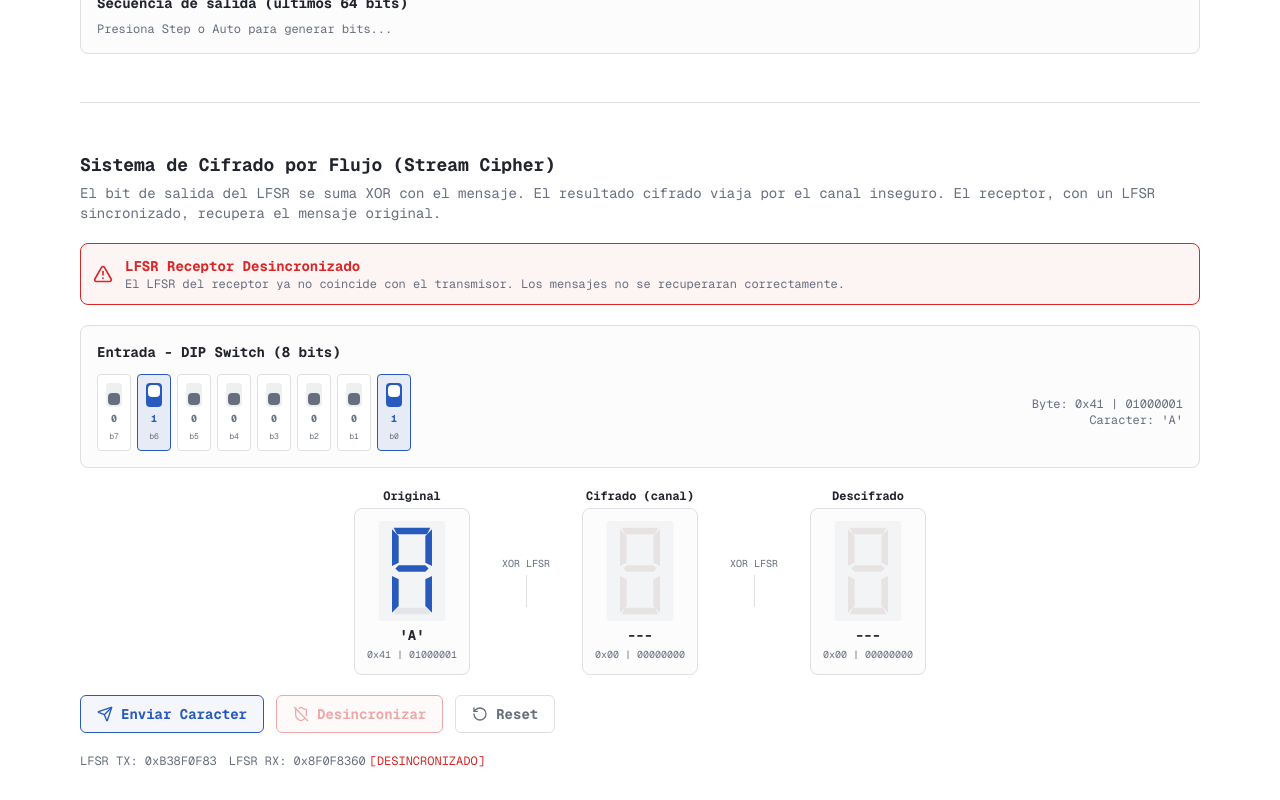
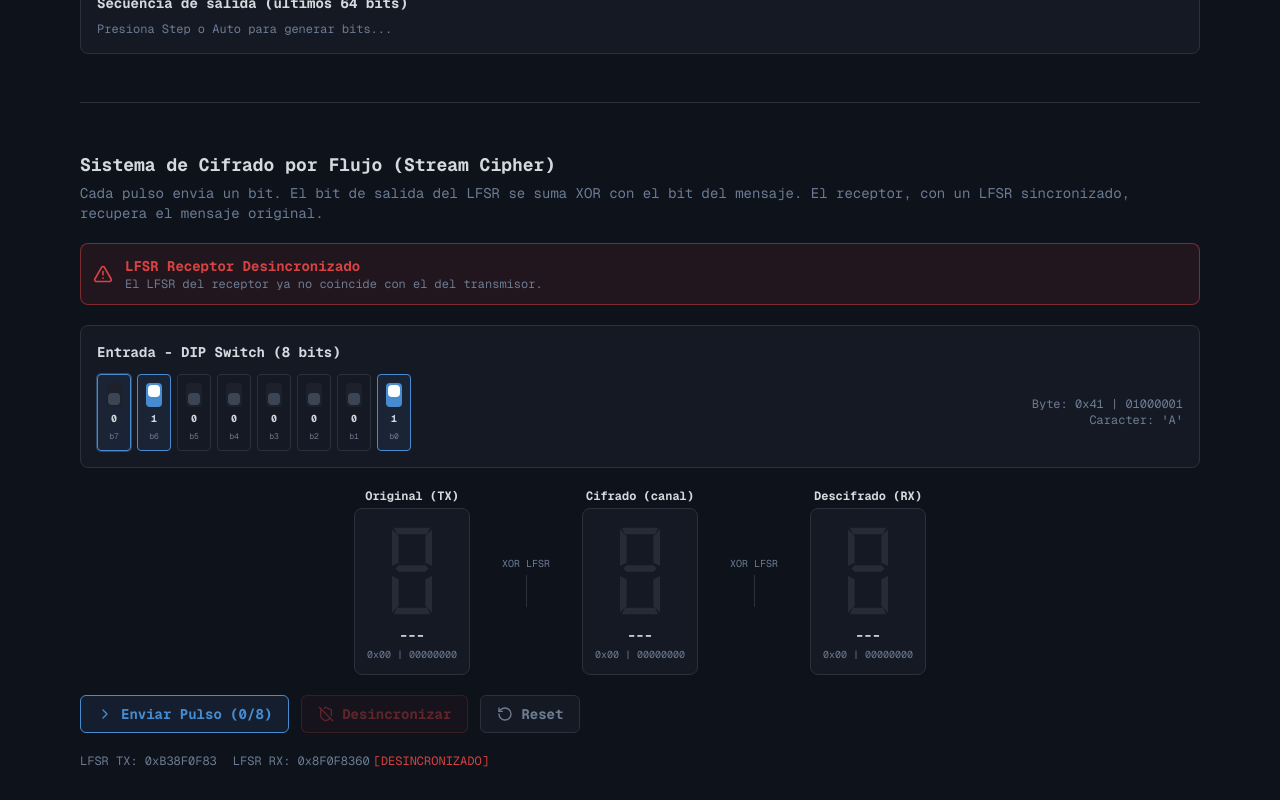
Before and after one commit to SpendIce/v0-hardware-encryption-simulation, a Next.js app: page / in a window 1280 px wide. Both pictures are taken after a click on the button "Desincronizar". Shown: the part 592-1392 px from the top of the page. Built offline with nearby package versions, Linux system fonts and the light colour scheme.

Commit message:
feat: implement dark mode and refactor encryption system\n\nSwitch to dark palette, update LFSR visualizer, and rewrite encryption for pulse-by-pulse processing

```diff
--- a/app/globals.css
+++ b/app/globals.css
@@ -10,35 +10,35 @@
 
 @layer base {
   :root {
-    --background: 0 0% 100%;
-    --foreground: 220 15% 15%;
-    --card: 0 0% 99%;
-    --card-foreground: 220 15% 15%;
-    --popover: 0 0% 100%;
-    --popover-foreground: 220 15% 15%;
-    --primary: 220 65% 45%;
+    --background: 222 30% 8%;
+    --foreground: 210 15% 85%;
+    --card: 222 25% 11%;
+    --card-foreground: 210 15% 85%;
+    --popover: 222 25% 11%;
+    --popover-foreground: 210 15% 85%;
+    --primary: 210 60% 55%;
     --primary-foreground: 0 0% 100%;
-    --secondary: 220 10% 95%;
-    --secondary-foreground: 220 15% 25%;
-    --muted: 220 10% 94%;
-    --muted-foreground: 220 10% 45%;
-    --accent: 220 10% 92%;
-    --accent-foreground: 220 15% 15%;
-    --destructive: 0 70% 50%;
+    --secondary: 222 20% 16%;
+    --secondary-foreground: 210 15% 75%;
+    --muted: 222 20% 14%;
+    --muted-foreground: 215 15% 50%;
+    --accent: 222 20% 18%;
+    --accent-foreground: 210 15% 85%;
+    --destructive: 0 65% 55%;
     --destructive-foreground: 0 0% 100%;
-    --border: 220 10% 88%;
-    --input: 220 10% 88%;
-    --ring: 220 65% 45%;
-    --chart-1: 220 65% 45%;
-    --chart-2: 160 50% 40%;
-    --chart-3: 45 80% 50%;
-    --chart-4: 0 70% 50%;
-    --chart-5: 270 50% 50%;
+    --border: 222 15% 20%;
+    --input: 222 15% 20%;
+    --ring: 210 60% 55%;
+    --chart-1: 210 60% 55%;
+    --chart-2: 160 45% 45%;
+    --chart-3: 40 75% 55%;
+    --chart-4: 0 65% 55%;
+    --chart-5: 270 45% 55%;
     --radius: 0.5rem;
-    --bit-on: 220 65% 45%;
-    --bit-tap: 25 85% 55%;
-    --encrypt-color: 0 70% 50%;
-    --decrypt-color: 160 50% 40%;
+    --bit-on: 210 60% 55%;
+    --bit-tap: 30 80% 55%;
+    --encrypt-color: 0 65% 55%;
+    --decrypt-color: 160 45% 45%;
   }
 }
 
--- a/app/layout.tsx
+++ b/app/layout.tsx
@@ -19,7 +19,7 @@ export const metadata: Metadata = {
 }
 
 export const viewport: Viewport = {
-  themeColor: '#0a1628',
+  themeColor: '#111827',
 }
 
 export default function RootLayout({
--- a/components/encryption-system.tsx
+++ b/components/encryption-system.tsx
@@ -1,8 +1,8 @@
 "use client";
 
-import { useState, useCallback, useRef, useEffect } from "react";
+import { useState, useCallback } from "react";
 import {
-  Send,
+  ChevronRight,
   ShieldOff,
   RotateCcw,
   AlertTriangle,
@@ -11,46 +11,59 @@ import SevenSegmentDisplay from "./seven-segment-display";
 import { lfsrStep } from "@/hooks/use-lfsr";
 
 /**
- * Encryption / Decryption System (inline, no tabs)
+ * Encryption / Decryption System -- pulse-by-pulse
  *
- * TX: message_bit XOR lfsr_output = encrypted_bit
- * RX: encrypted_bit XOR lfsr_output = decrypted_bit
+ * The user configures 8 DIP switches (the byte to send).
+ * Each press of "Enviar Pulso" sends exactly ONE bit:
+ *   TX side: message_bit XOR lfsr_tx_output = encrypted_bit
+ *   RX side: encrypted_bit XOR lfsr_rx_output = decrypted_bit
  *
- * The LFSR output bit that feeds the XOR also drives each clock.
- * All three displays (original, encrypted, decrypted) update simultaneously.
+ * The three 7-segment displays update simultaneously as bits arrive.
+ * After 8 pulses a full byte has been sent and the displays show the result.
  */
 
 const DEFAULT_SEED = 0b10110011100011110000111110000011;
 
-interface SimulationStep {
+interface PulseRecord {
   bitIndex: number;
   messageBit: number;
-  lfsrBit: number;
+  lfsrTxBit: number;
   encryptedBit: number;
   lfsrRxBit: number;
   decryptedBit: number;
 }
 
 export default function EncryptionSystem() {
-  const [switches, setSwitches] = useState<number[]>([0, 1, 0, 0, 0, 0, 0, 1]); // 'A' = 0x41
+  // DIP switch input
+  const [switches, setSwitches] = useState<number[]>([0, 1, 0, 0, 0, 0, 0, 1]); // 'A'
+
+  // LFSR states
   const [lfsrTx, setLfsrTx] = useState(DEFAULT_SEED >>> 0);
   const [lfsrRx, setLfsrRx] = useState(DEFAULT_SEED >>> 0);
-  const [isSimulating, setIsSimulating] = useState(false);
-  const [steps, setSteps] = useState<SimulationStep[]>([]);
-  const [currentStep, setCurrentStep] = useState(-1);
+
+  // Current byte being built up pulse by pulse
+  const [bitCursor, setBitCursor] = useState(0); // 0..7 which bit we send next
+  const [originalByte, setOriginalByte] = useState(0);
   const [encryptedByte, setEncryptedByte] = useState(0);
   const [decryptedByte, setDecryptedByte] = useState(0);
+
+  // History
+  const [pulses, setPulses] = useState<PulseRecord[]>([]);
+
+  // Sync state
   const [isSynced, setIsSynced] = useState(true);
   const [desyncWarning, setDesyncWarning] = useState(false);
-  const intervalRef = useRef<ReturnType<typeof setInterval> | null>(null);
 
+  // Derived: the full byte from switches (for display)
   const messageByte = switches.reduce(
     (acc, bit, i) => acc | (bit << (7 - i)),
     0
   );
 
+  const byteComplete = bitCursor >= 8;
+
   const toggleSwitch = (index: number) => {
-    if (isSimulating) return;
+    if (byteComplete) return;
     setSwitches((prev) => {
       const next = [...prev];
       next[index] = next[index] ? 0 : 1;
@@ -58,122 +71,104 @@ export default function EncryptionSystem() {
     });
   };
 
-  const handleSend = useCallback(() => {
-    if (isSimulating) return;
-    setIsSimulating(true);
-    setSteps([]);
-    setCurrentStep(-1);
-    setEncryptedByte(0);
-    setDecryptedByte(0);
+  /** Send one pulse = one bit through the cipher */
+  const handlePulse = useCallback(() => {
+    if (bitCursor >= 8) return;
 
-    let txState = lfsrTx;
-    let rxState = lfsrRx;
-    const allSteps: SimulationStep[] = [];
+    const messageBit = switches[bitCursor];
 
-    for (let i = 0; i < 8; i++) {
-      const messageBit = switches[i];
-      const txResult = lfsrStep(txState);
-      const lfsrBit = txResult.outputBit;
-      txState = txResult.newState;
+    // TX side
+    const txResult = lfsrStep(lfsrTx);
+    const lfsrTxBit = txResult.outputBit;
+    const encryptedBit = messageBit ^ lfsrTxBit;
+    setLfsrTx(txResult.newState);
 
-      const encryptedBit = messageBit ^ lfsrBit;
+    // RX side
+    const rxResult = lfsrStep(lfsrRx);
+    const lfsrRxBit = rxResult.outputBit;
+    const decryptedBit = encryptedBit ^ lfsrRxBit;
+    setLfsrRx(rxResult.newState);
 
-      const rxResult = lfsrStep(rxState);
-      const lfsrRxBit = rxResult.outputBit;
-      rxState = rxResult.newState;
+    // Build up bytes bit by bit (MSB first: bit 0 of switches = bit 7 of byte)
+    const shift = 7 - bitCursor;
+    setOriginalByte((prev) => prev | (messageBit << shift));
+    setEncryptedByte((prev) => prev | (encryptedBit << shift));
+    setDecryptedByte((prev) => prev | (decryptedBit << shift));
 
-      const decryptedBit = encryptedBit ^ lfsrRxBit;
-
-      allSteps.push({
-        bitIndex: i,
+    setPulses((prev) => [
+      ...prev,
+      {
+        bitIndex: bitCursor,
         messageBit,
-        lfsrBit,
+        lfsrTxBit,
         encryptedBit,
         lfsrRxBit,
         decryptedBit,
-      });
-    }
+      },
+    ]);
 
-    setLfsrTx(txState);
-    setLfsrRx(rxState);
+    setBitCursor((prev) => prev + 1);
+  }, [bitCursor, switches, lfsrTx, lfsrRx]);
 
-    let stepIdx = 0;
-    setSteps(allSteps);
+  /** Reset the current byte (keeps LFSR state for next byte) */
+  const handleNextByte = useCallback(() => {
+    setBitCursor(0);
+    setOriginalByte(0);
+    setEncryptedByte(0);
+    setDecryptedByte(0);
+    setPulses([]);
+  }, []);
 
-    intervalRef.current = setInterval(() => {
-      if (stepIdx < 8) {
-        setCurrentStep(stepIdx);
-        setEncryptedByte(
-          (prev) => prev | (allSteps[stepIdx].encryptedBit << (7 - stepIdx))
-        );
-        setDecryptedByte(
-          (prev) => prev | (allSteps[stepIdx].decryptedBit << (7 - stepIdx))
-        );
-        stepIdx++;
-      } else {
-        if (intervalRef.current) clearInterval(intervalRef.current);
-        setIsSimulating(false);
-      }
-    }, 400);
-  }, [isSimulating, lfsrTx, lfsrRx, switches]);
+  /** Full reset */
+  const handleReset = useCallback(() => {
+    setLfsrTx(DEFAULT_SEED >>> 0);
+    setLfsrRx(DEFAULT_SEED >>> 0);
+    setBitCursor(0);
+    setOriginalByte(0);
+    setEncryptedByte(0);
+    setDecryptedByte(0);
+    setPulses([]);
+    setIsSynced(true);
+    setDesyncWarning(false);
+    setSwitches([0, 1, 0, 0, 0, 0, 0, 1]);
+  }, []);
 
+  /** Desync the RX LFSR */
   const handleDesync = useCallback(() => {
-    if (isSimulating) return;
     let rxState = lfsrRx;
-    const extraSteps = 3 + Math.floor(Math.random() * 8);
-    for (let i = 0; i < extraSteps; i++) {
+    const extra = 3 + Math.floor(Math.random() * 8);
+    for (let i = 0; i < extra; i++) {
       rxState = lfsrStep(rxState).newState;
     }
     setLfsrRx(rxState);
     setIsSynced(false);
     setDesyncWarning(true);
-  }, [isSimulating, lfsrRx]);
-
-  const handleReset = useCallback(() => {
-    if (intervalRef.current) clearInterval(intervalRef.current);
-    setLfsrTx(DEFAULT_SEED >>> 0);
-    setLfsrRx(DEFAULT_SEED >>> 0);
-    setSteps([]);
-    setCurrentStep(-1);
-    setEncryptedByte(0);
-    setDecryptedByte(0);
-    setIsSimulating(false);
-    setIsSynced(true);
-    setDesyncWarning(false);
-    setSwitches([0, 1, 0, 0, 0, 0, 0, 1]);
-  }, []);
-
-  useEffect(() => {
-    return () => {
-      if (intervalRef.current) clearInterval(intervalRef.current);
-    };
-  }, []);
+  }, [lfsrRx]);
 
   return (
     <section className="flex flex-col gap-5">
-      {/* Section header */}
+      {/* Header */}
       <div>
         <h2 className="text-lg font-bold text-foreground">
           Sistema de Cifrado por Flujo (Stream Cipher)
         </h2>
         <p className="text-sm text-muted-foreground mt-1">
-          El bit de salida del LFSR se suma XOR con el mensaje. El resultado
-          cifrado viaja por el canal inseguro. El receptor, con un LFSR
-          sincronizado, recupera el mensaje original.
+          Cada pulso envia un bit. El bit de salida del LFSR se suma XOR con el
+          bit del mensaje. El receptor, con un LFSR sincronizado, recupera el
+          mensaje original.
         </p>
       </div>
 
       {/* Desync warning */}
       {desyncWarning && (
-        <div className="rounded-lg border border-destructive bg-destructive/5 p-3 flex items-center gap-3">
+        <div className="rounded-lg border border-destructive/50 bg-destructive/10 p-3 flex items-center gap-3">
           <AlertTriangle className="h-5 w-5 text-destructive shrink-0" />
           <div>
             <p className="text-sm font-bold text-destructive">
               LFSR Receptor Desincronizado
             </p>
             <p className="text-xs text-muted-foreground">
-              El LFSR del receptor ya no coincide con el transmisor. Los
-              mensajes no se recuperaran correctamente.
+              El LFSR del receptor ya no coincide con el del transmisor.
             </p>
           </div>
         </div>
@@ -183,22 +178,34 @@ export default function EncryptionSystem() {
       <div className="rounded-lg border border-border bg-card p-4">
         <h3 className="text-sm font-bold text-foreground mb-3">
           Entrada - DIP Switch (8 bits)
+          {bitCursor > 0 && !byteComplete && (
+            <span className="ml-2 text-xs font-normal text-muted-foreground">
+              (bloqueado - byte en curso, bit {bitCursor}/8)
+            </span>
+          )}
         </h3>
         <div className="flex flex-col items-center gap-4 lg:flex-row lg:justify-between">
           <div className="flex gap-1.5">
-            {switches.map((bit, i) => (
+            {switches.map((bit, i) => {
+              const isSent = i < bitCursor;
+              const isCurrent = i === bitCursor && !byteComplete;
+              return (
                 <button
                   key={i}
                   onClick={() => toggleSwitch(i)}
-                disabled={isSimulating}
+                  disabled={bitCursor > 0}
                   className={`
                     flex flex-col items-center gap-1 rounded border px-2 py-2
                     transition-colors cursor-pointer
-                  disabled:cursor-not-allowed disabled:opacity-60
+                    disabled:cursor-not-allowed
                     ${
-                    bit
+                      isSent
+                        ? "border-primary/30 bg-primary/5 opacity-50"
+                        : isCurrent
+                        ? "border-primary bg-primary/10 ring-1 ring-primary/40"
+                        : bit
                         ? "border-primary bg-primary/10 text-primary"
-                      : "border-border bg-background text-muted-foreground"
+                        : "border-border bg-card text-muted-foreground"
                     }
                   `}
                   aria-label={`Switch bit ${7 - i}: ${bit}`}
@@ -212,18 +219,22 @@ export default function EncryptionSystem() {
                       className={`w-3 h-3 rounded-sm transition-all ${
                         bit
                           ? "bg-primary-foreground mb-auto mt-0.5"
-                        : "bg-muted-foreground mt-auto mb-0.5"
+                          : "bg-muted-foreground/40 mt-auto mb-0.5"
                       }`}
                     />
                   </div>
-                <span className="text-[10px] font-mono font-bold">{bit}</span>
-                <span className="text-[8px] text-muted-foreground">b{7 - i}</span>
+                  <span className="text-[10px] font-mono font-bold text-foreground">{bit}</span>
+                  <span className="text-[8px] text-muted-foreground">
+                    b{7 - i}
+                  </span>
                 </button>
-            ))}
+              );
+            })}
           </div>
           <div className="text-xs text-muted-foreground text-center lg:text-right">
             <div>
-              Byte: 0x{messageByte.toString(16).toUpperCase().padStart(2, "0")} |{" "}
+              Byte: 0x
+              {messageByte.toString(16).toUpperCase().padStart(2, "0")} |{" "}
               {messageByte.toString(2).padStart(8, "0")}
             </div>
             <div>
@@ -238,8 +249,8 @@ export default function EncryptionSystem() {
       {/* Three displays side by side */}
       <div className="flex flex-col items-center gap-4 sm:flex-row sm:justify-center sm:gap-8">
         <SevenSegmentDisplay
-          value={messageByte}
-          label="Original"
+          value={originalByte}
+          label="Original (TX)"
           color="blue"
         />
         <div className="flex flex-col items-center gap-1">
@@ -257,21 +268,21 @@ export default function EncryptionSystem() {
         </div>
         <SevenSegmentDisplay
           value={decryptedByte}
-          label="Descifrado"
+          label="Descifrado (RX)"
           color={isSynced ? "green" : "red"}
         />
       </div>
 
       {/* Bit-by-bit progress table */}
-      {steps.length > 0 && (
+      {pulses.length > 0 && (
         <div className="rounded-lg border border-border bg-card p-4 overflow-x-auto">
           <h3 className="text-sm font-bold text-foreground mb-3">
-            Progreso bit a bit
+            Progreso bit a bit ({bitCursor}/8)
           </h3>
           <table className="w-full text-center font-mono text-xs">
             <thead>
               <tr className="border-b border-border">
-                <th className="py-1.5 px-2 text-muted-foreground">Bit</th>
+                <th className="py-1.5 px-2 text-muted-foreground">Pulso</th>
                 <th className="py-1.5 px-2 text-foreground">MSG</th>
                 <th className="py-1.5 px-2 text-primary">LFSR TX</th>
                 <th className="py-1.5 px-2 text-destructive">Cifrado</th>
@@ -281,22 +292,28 @@ export default function EncryptionSystem() {
               </tr>
             </thead>
             <tbody>
-              {steps.map((s, i) => (
+              {pulses.map((p, i) => (
                 <tr
                   key={i}
-                  className={`border-b border-border/50 transition-opacity ${
-                    i <= currentStep ? "opacity-100" : "opacity-20"
-                  } ${i === currentStep ? "bg-primary/5" : ""}`}
+                  className={`border-b border-border/50 ${
+                    i === pulses.length - 1 ? "bg-primary/5" : ""
+                  }`}
                 >
-                  <td className="py-1 px-2 text-muted-foreground">b{7 - i}</td>
-                  <td className="py-1 px-2">{s.messageBit}</td>
-                  <td className="py-1 px-2 text-primary">{s.lfsrBit}</td>
-                  <td className="py-1 px-2 text-destructive">{s.encryptedBit}</td>
-                  <td className="py-1 px-2 text-primary">{s.lfsrRxBit}</td>
-                  <td className="py-1 px-2">{s.decryptedBit}</td>
+                  <td className="py-1 px-2 text-muted-foreground">
+                    b{7 - p.bitIndex}
+                  </td>
+                  <td className="py-1 px-2 text-foreground">{p.messageBit}</td>
+                  <td className="py-1 px-2 text-primary">{p.lfsrTxBit}</td>
+                  <td className="py-1 px-2 text-destructive">
+                    {p.encryptedBit}
+                  </td>
+                  <td className="py-1 px-2 text-primary">{p.lfsrRxBit}</td>
+                  <td className="py-1 px-2 text-foreground">
+                    {p.decryptedBit}
+                  </td>
                   <td className="py-1 px-2">
-                    {s.messageBit === s.decryptedBit ? (
-                      <span className="text-green-600">OK</span>
+                    {p.messageBit === p.decryptedBit ? (
+                      <span className="text-green-400">OK</span>
                     ) : (
                       <span className="text-destructive">ERR</span>
                     )}
@@ -311,24 +328,32 @@ export default function EncryptionSystem() {
       {/* Controls */}
       <div className="flex flex-wrap items-center gap-3">
         <button
-          onClick={handleSend}
-          disabled={isSimulating}
-          className="flex items-center gap-2 rounded-md border border-primary bg-primary/5 px-4 py-2 text-sm font-bold text-primary transition-colors hover:bg-primary/10 disabled:opacity-40 disabled:cursor-not-allowed"
+          onClick={handlePulse}
+          disabled={byteComplete}
+          className="flex items-center gap-2 rounded-md border border-primary bg-primary/10 px-4 py-2 text-sm font-bold text-primary transition-colors hover:bg-primary/20 disabled:opacity-40 disabled:cursor-not-allowed"
         >
-          <Send className="h-4 w-4" />
-          Enviar Caracter
+          <ChevronRight className="h-4 w-4" />
+          Enviar Pulso ({bitCursor}/8)
         </button>
+        {byteComplete && (
+          <button
+            onClick={handleNextByte}
+            className="flex items-center gap-2 rounded-md border border-primary bg-primary/10 px-4 py-2 text-sm font-bold text-primary transition-colors hover:bg-primary/20"
+          >
+            Siguiente Byte
+          </button>
+        )}
         <button
           onClick={handleDesync}
-          disabled={isSimulating || !isSynced}
-          className="flex items-center gap-2 rounded-md border border-destructive bg-destructive/5 px-4 py-2 text-sm font-bold text-destructive transition-colors hover:bg-destructive/10 disabled:opacity-40 disabled:cursor-not-allowed"
+          disabled={!isSynced}
+          className="flex items-center gap-2 rounded-md border border-destructive/50 bg-destructive/10 px-4 py-2 text-sm font-bold text-destructive transition-colors hover:bg-destructive/20 disabled:opacity-40 disabled:cursor-not-allowed"
         >
           <ShieldOff className="h-4 w-4" />
           Desincronizar
         </button>
         <button
           onClick={handleReset}
-          className="flex items-center gap-2 rounded-md border border-border bg-background px-4 py-2 text-sm font-bold text-muted-foreground transition-colors hover:bg-secondary hover:text-foreground"
+          className="flex items-center gap-2 rounded-md border border-border bg-card px-4 py-2 text-sm font-bold text-muted-foreground transition-colors hover:bg-secondary hover:text-foreground"
         >
           <RotateCcw className="h-4 w-4" />
           Reset
@@ -336,12 +361,14 @@ export default function EncryptionSystem() {
       </div>
 
       {/* LFSR state info */}
-      <div className="flex flex-wrap gap-3 text-xs text-muted-foreground">
+      <div className="flex flex-wrap gap-4 text-xs text-muted-foreground">
         <span>
-          LFSR TX: 0x{(lfsrTx >>> 0).toString(16).toUpperCase().padStart(8, "0")}
+          LFSR TX: 0x
+          {(lfsrTx >>> 0).toString(16).toUpperCase().padStart(8, "0")}
         </span>
         <span>
-          LFSR RX: 0x{(lfsrRx >>> 0).toString(16).toUpperCase().padStart(8, "0")}
+          LFSR RX: 0x
+          {(lfsrRx >>> 0).toString(16).toUpperCase().padStart(8, "0")}
           {!isSynced && (
             <span className="text-destructive ml-1">[DESINCRONIZADO]</span>
           )}
--- a/components/seven-segment-display.tsx
+++ b/components/seven-segment-display.tsx
@@ -75,16 +75,16 @@ interface SevenSegmentDisplayProps {
 
 const COLOR_MAP = {
   blue: {
-    on: "hsl(220, 65%, 45%)",
-    off: "hsl(220, 10%, 90%)",
+    on: "hsl(210, 60%, 55%)",
+    off: "hsl(222, 15%, 18%)",
   },
   red: {
-    on: "hsl(0, 70%, 50%)",
-    off: "hsl(0, 10%, 90%)",
+    on: "hsl(0, 65%, 55%)",
+    off: "hsl(222, 15%, 18%)",
   },
   green: {
-    on: "hsl(160, 50%, 40%)",
-    off: "hsl(160, 10%, 90%)",
+    on: "hsl(160, 45%, 45%)",
+    off: "hsl(222, 15%, 18%)",
   },
 };
 
@@ -112,7 +112,7 @@ export default function SevenSegmentDisplay({
               : `0x${value.toString(16).toUpperCase().padStart(2, "0")}`
           }`}
         >
-          <rect x="0" y="0" width="80" height="120" rx="4" fill="hsl(220, 15%, 96%)" />
+          <rect x="0" y="0" width="80" height="120" rx="4" fill="hsl(222, 25%, 11%)" />
 
           {/* Segment A (top) */}
           <polygon
```
Also changed, not shown: components/lfsr-visualizer.tsx (+14 -14 lines). Lines whose indentation alone changed are shown as unchanged.
